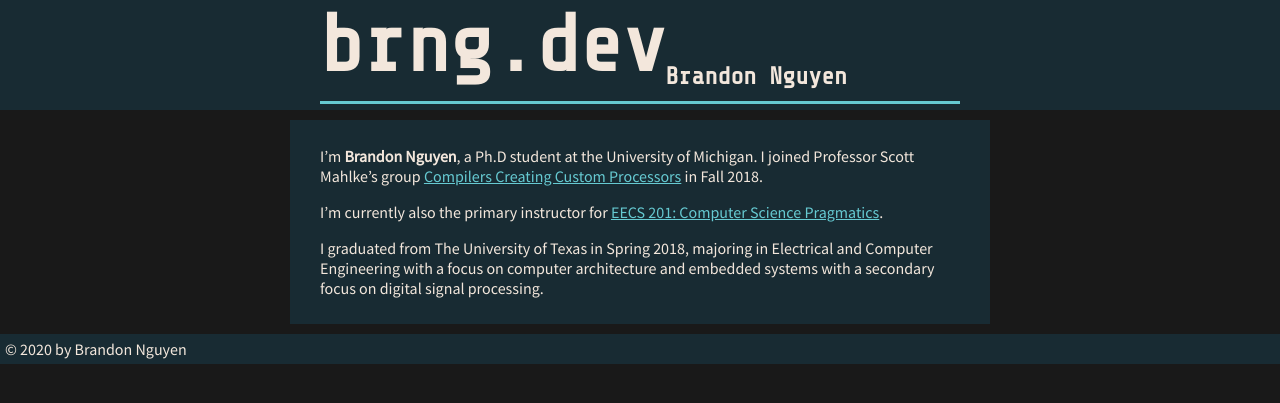
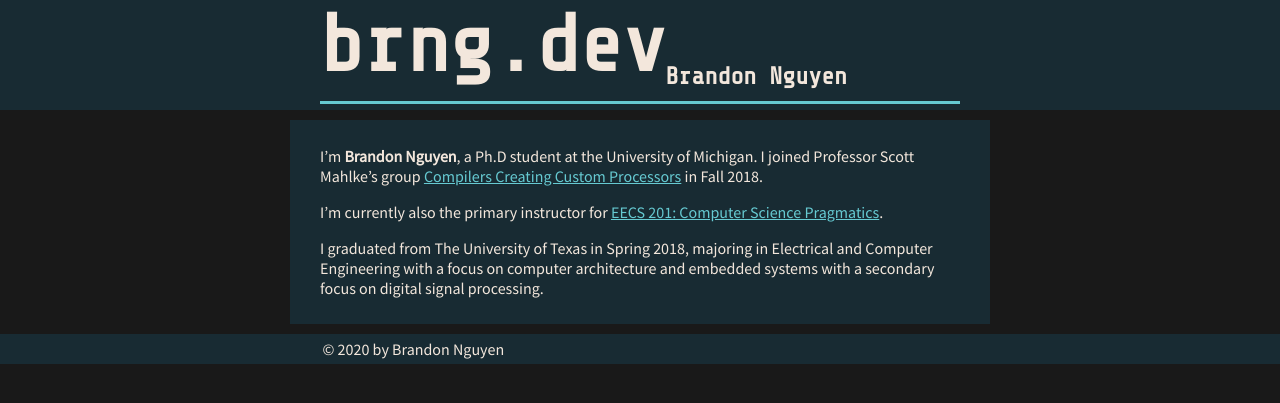
Before and after one commit to brandon-t-nguyen/brandon-t-nguyen.github.io, a Jekyll site: the page built from index.md, in a window 1280 px wide. Shown: the top 403 px of the page. Built offline with Jekyll 4.4.1, drawn with Linux system fonts in a browser that asks for light colours.

Commit message:
Make footer aligned with header

```diff
--- a/_includes/footer.html
+++ b/_includes/footer.html
@@ -1,3 +1,5 @@
 <div class="footer">
-    &copy; {{site.time | date: '%Y'}} by Brandon Nguyen
+    <div style="margin: auto; width: 50%;">
+        &copy; {{site.time | date: '%Y'}} by Brandon Nguyen
+    </div>
 </div>
```
